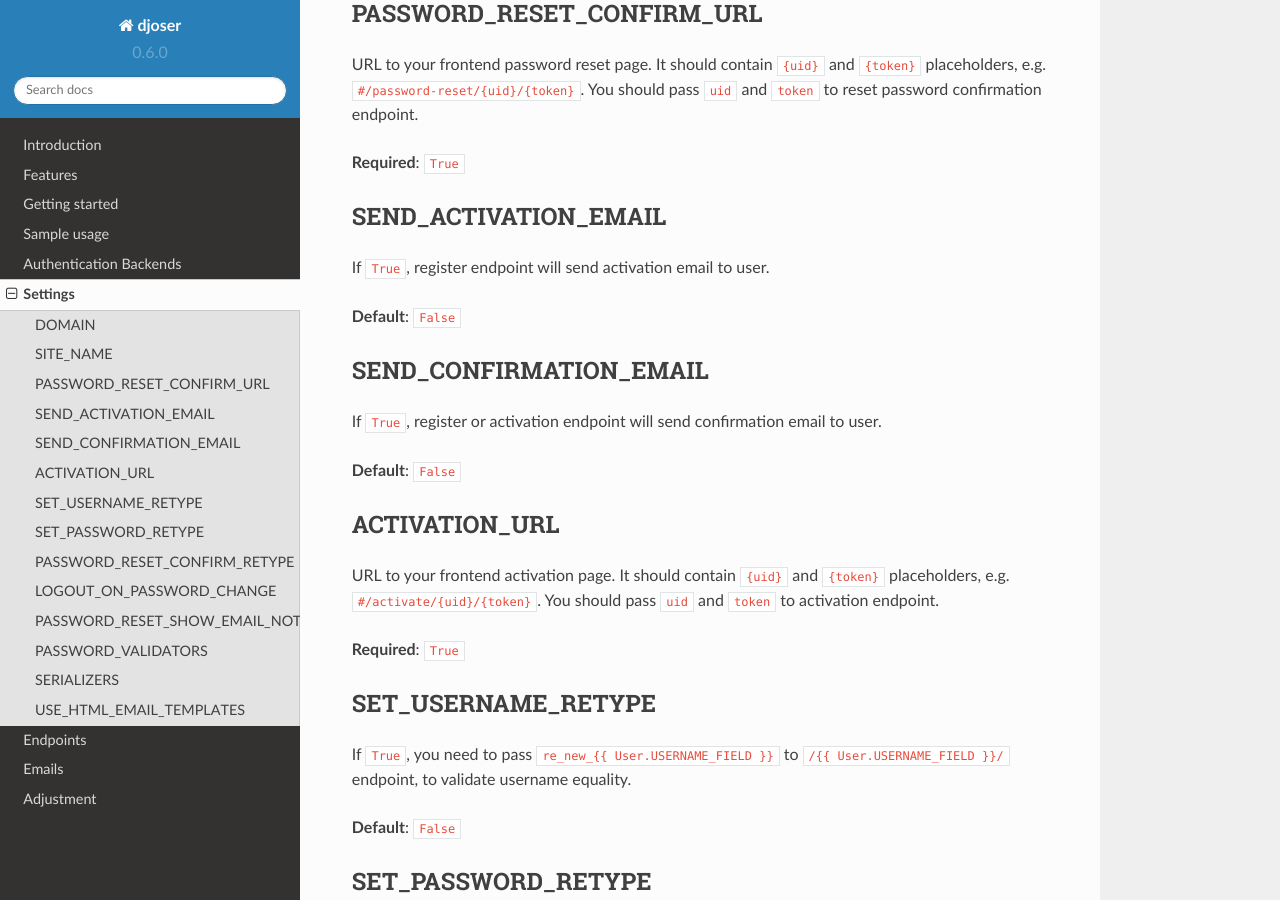
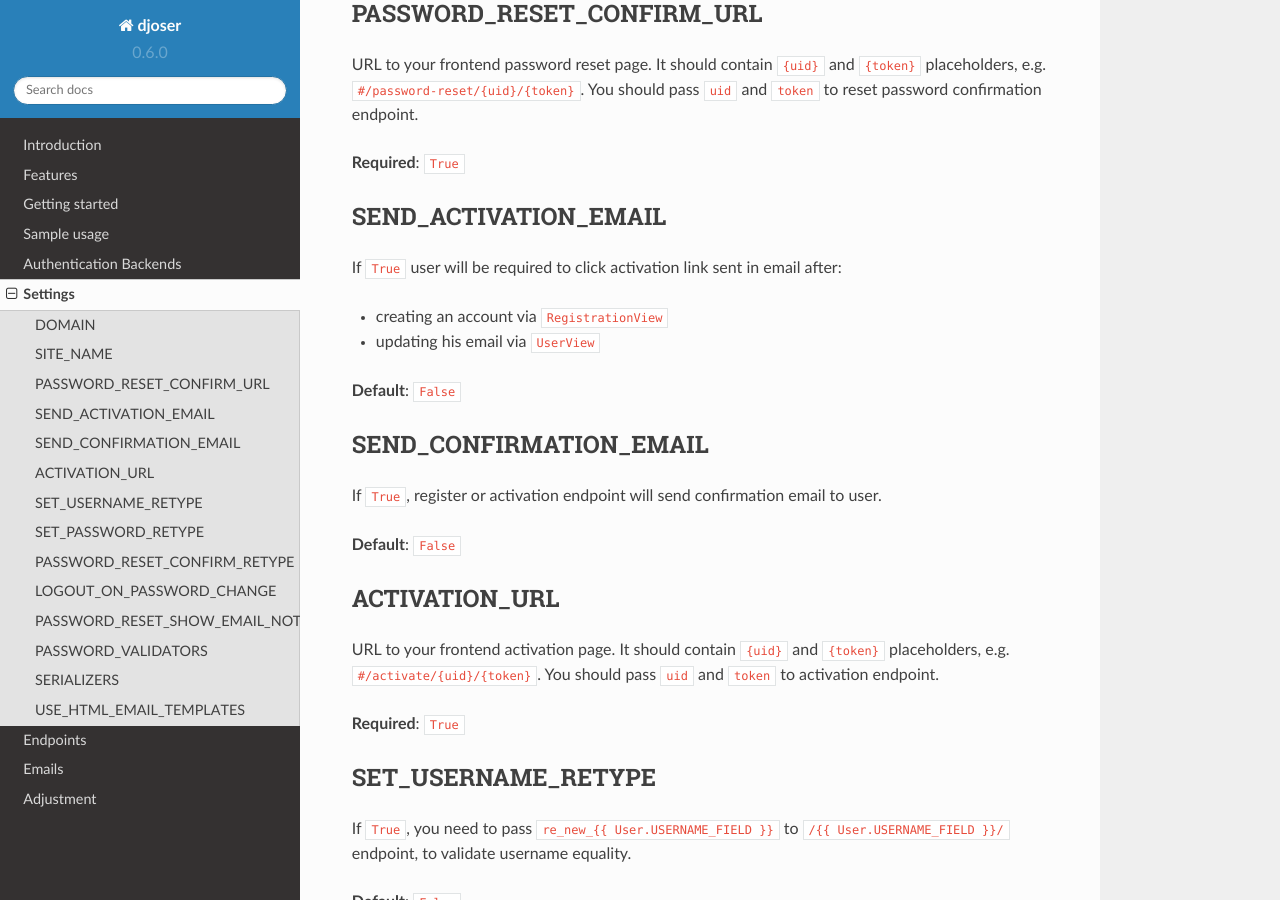
Before and after one commit to sunscrapers/djoser, a Sphinx documentation site: the page built from docs/source/settings.rst, in a window 1280 px wide and 900 px high, scrolled down 719 px. Built offline with Sphinx 7.4.7 and the Read the Docs theme 2.0.0, drawn with Linux system fonts in a browser that asks for light colours.

Commit message:
Update SEND_ACTIVATION_EMAIL docs

```diff
--- a/docs/source/settings.rst
+++ b/docs/source/settings.rst
@@ -43,7 +43,10 @@ You should pass ``uid`` and ``token`` to reset password confirmation endpoint.
 SEND_ACTIVATION_EMAIL
 ---------------------
 
-If ``True``, register endpoint will send activation email to user.
+If ``True`` user will be required to click activation link sent in email after:
+
+* creating an account via ``RegistrationView``
+* updating his email via ``UserView``
 
 **Default**: ``False``
 
```
